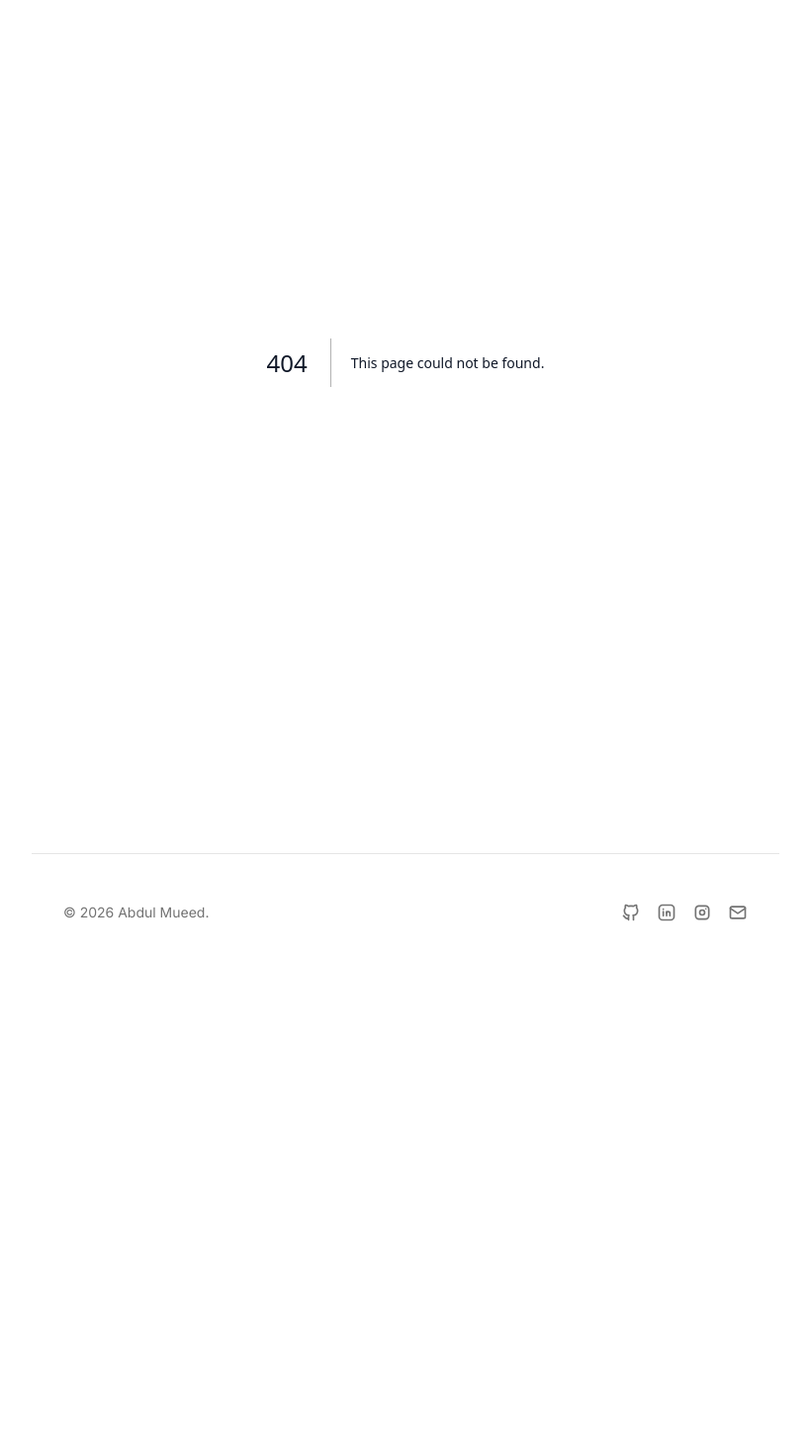
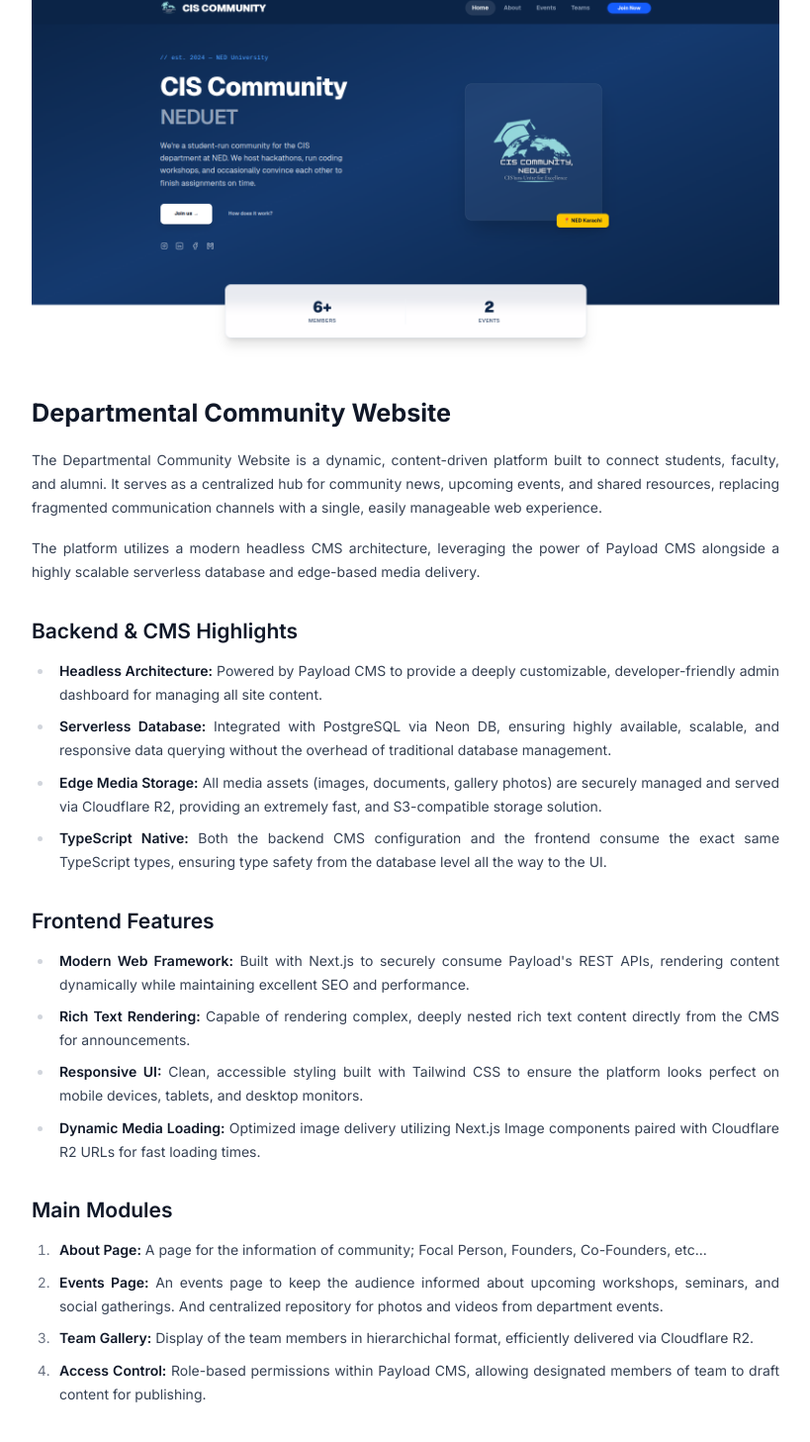
Before and after one commit to Abdul-Mueed54/portfolio, a Next.js app: page /projects/cis-community-web in a window 1280 px wide. Before the commit this address had no page. Shown: the part 106-1563 px from the top of the page at 99% size, without its empty margins (230-1049 px from the left). Before the commit the page ends 1119 px from the top, so only its background shows below. Built offline with nearby package versions, Linux system fonts and the light colour scheme.

Commit message:
added project of cis-community-web

```diff
--- /dev/null
+++ b/app/projects/cis-community-web/page.mdx
@@ -0,0 +1,50 @@
+<div className="text-justify prose-sm">
+<div className="rounded-lg">
+![Community Portal Home Page Screenshot](/cis-community-web.png)
+</div>
+## Departmental Community Website
+
+
+The Departmental Community Website is a dynamic, content-driven platform built to connect students, faculty, and alumni. It serves as a centralized hub for community news, upcoming events, and shared resources, replacing fragmented communication channels with a single, easily manageable web experience.
+
+The platform utilizes a modern headless CMS architecture, leveraging the power of Payload CMS alongside a highly scalable serverless database and edge-based media delivery.
+
+### Backend & CMS Highlights
+
+* **Headless Architecture:** Powered by Payload CMS to provide a deeply customizable, developer-friendly admin dashboard for managing all site content.
+* **Serverless Database:** Integrated with PostgreSQL via Neon DB, ensuring highly available, scalable, and responsive data querying without the overhead of traditional database management.
+* **Edge Media Storage:** All media assets (images, documents, gallery photos) are securely managed and served via Cloudflare R2, providing an extremely fast, and S3-compatible storage solution.
+* **TypeScript Native:** Both the backend CMS configuration and the frontend consume the exact same TypeScript types, ensuring type safety from the database level all the way to the UI.
+
+### Frontend Features
+
+* **Modern Web Framework:** Built with Next.js to securely consume Payload's REST APIs, rendering content dynamically while maintaining excellent SEO and performance.
+* **Rich Text Rendering:** Capable of rendering complex, deeply nested rich text content directly from the CMS for announcements.
+* **Responsive UI:** Clean, accessible styling built with Tailwind CSS to ensure the platform looks perfect on mobile devices, tablets, and desktop monitors.
+* **Dynamic Media Loading:** Optimized image delivery utilizing Next.js Image components paired with Cloudflare R2 URLs for fast loading times.
+
+### Main Modules
+
+1. **About Page:** A page for the information of community; Focal Person, Founders, Co-Founders, etc...
+2. **Events Page:** An events page to keep the audience informed about upcoming workshops, seminars, and social gatherings. And centralized repository for photos and videos from department events.
+3. **Team Gallery:** Display of the team members in hierarchichal format, efficiently delivered via Cloudflare R2.
+4. **Access Control:** Role-based permissions within Payload CMS, allowing designated members of team to draft content for publishing.
+
+### Technologies and Skills
+
+* **Core Stack:** Next.js, Payload CMS, TypeScript, Node.js
+* **Database & Storage:** PostgreSQL (Neon DB), Cloudflare R2 (S3 Compatible Storage)
+* **Frontend:** React, Tailwind CSS
+* **System Concepts:** Headless CMS Architecture, Serverless Databases, Edge Storage, Content Modeling
+
+---
+
+### Resources & Links
+
+**Live Site:**
+* [Visit Website](https://cis-community-web.vercel.app)
+
+**GitHub Repo:**
+* [Source Code](https://github.com/Abdul-Mueed54/cis-community-web)
+
+</div>
--- a/app/projects/page.tsx
+++ b/app/projects/page.tsx
@@ -5,16 +5,22 @@ import { Card, CardContent, CardHeader, CardTitle } from "@/components/ui/card"
 // Hardcoded MVP data array
 const myProjects = [
   {
+    title: "Prolog",
+    slug: "prolog",
+    image: "/prolog.png",
+    description: "Prolog is a final year projects archiving system."
+  },
+  {
+    title: "CIS Community Web",
+    slug: "cis-community-web",
+    image: "/cis-community-web.png",
+    description: "The official website of CIS Community, NEDUET."
+  },
+  {
     title: "Hospital Management System",
     slug: "hms",
     image: "/HMS.png",
     description: "A real world system made for Hospitals or Clinics."
-  },
-  {
-    title: "Prolog",
-    slug: "prolog",
-    image: "/prolog.png",
-    description: "Prolog is a final year projects archiving system."
   },
   {
     title: "Carento",
```
Also changed, not shown: public/cis-community-web.png (added).
